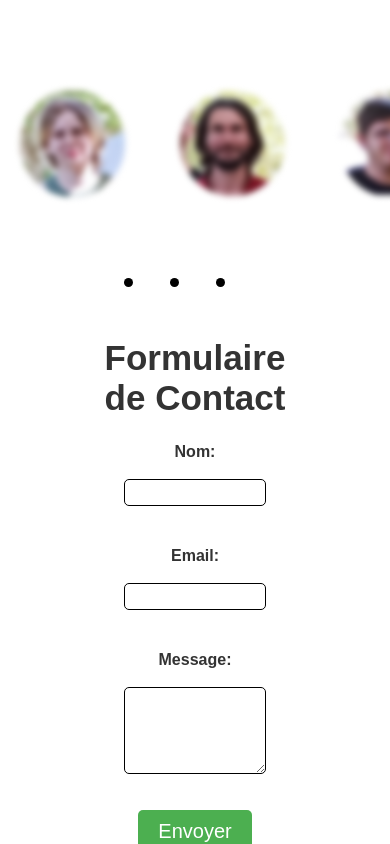
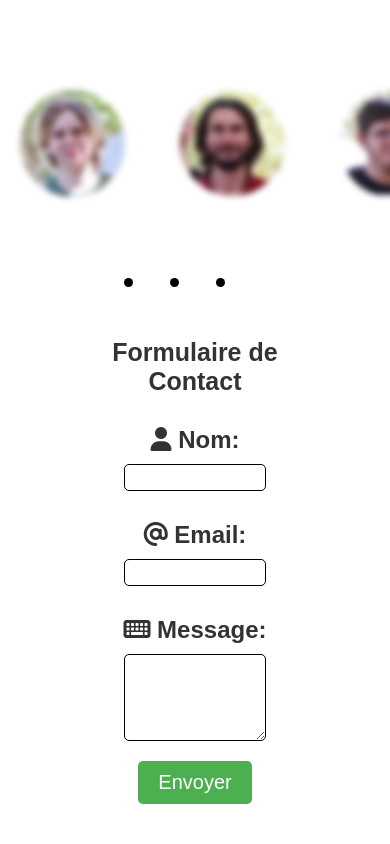
Before and after one commit to Jimmy-Lemaire/presentation-session, a plain HTML site: page index.html in a window 390 px wide. Shown: the part 1156-2000 px from the top of the page. Drawn offline with Linux system fonts and the light colour scheme.

Commit message:
ajout icones

```diff
--- a/Assets/Css/style.css
+++ b/Assets/Css/style.css
@@ -502,7 +502,7 @@ to{
 
 .form-contact form label {
     text-align: center;
-    margin-top: 5px;
+    margin: 10px 0px;
     font-size: 2em;
     font-weight: bold;
     color: #333;
@@ -510,6 +510,7 @@ to{
 
 .form-contact form input, .form-contact form textarea {
     width: 50%;
+	margin-bottom: 20px;
     padding: 5px;
     border: 1px solid #000000;
     border-radius: 5px;
@@ -586,9 +587,9 @@ footer {
     	margin:auto;
     }
     h1 {
-        font-size: 35px;
+        font-size: 25px;
     }
     .form-contact form label {
-        font-size: 1em;
+        font-size: 1.5em;
     }
 }
--- a/index.html
+++ b/index.html
@@ -5,7 +5,6 @@
     <meta name="viewport" content="width=device-width, initial-scale=1.0" />
     <title>Présentation session</title>
     <link rel="stylesheet" href="Assets/Css/style.css" />
-    <link rel="stylesheet" href="https://cdnjs.cloudflare.com/ajax/libs/font-awesome/4.7.0/css/font-awesome.min.css">
   </head>
   <body>
     <!-- header + navbar début-->
@@ -19,7 +18,7 @@
   <a href="#equipe">Équipe</a>
   <a href="#contact">Contact</a>
   <a href="javascript:void(0);" class="icon" onclick="myFunction()">
-    <i class="fa fa-bars"></i>
+  <i class="fa-solid fa-bars"></i>
   </a>
 </div>
 <!-- header + navbar fin-->
@@ -210,13 +209,12 @@
     <div class="form-contact"id="contact">
       <h1>Formulaire de Contact</h1>
       <form action="#" method="post">
-        <label for="name">Nom:</label><br />
-        <input type="text" id="name" name="name" required /><br /><br />
-        <label for="email">Email:</label><br />
-        <input type="email" id="email" name="email" required /><br /><br />
-        <label for="message">Message:</label><br />
-        <textarea id="message" name="message" rows="5" required></textarea
-        ><br /><br />
+        <label for="name"><i class="fa-solid fa-user"></i> Nom:</label>
+        <input type="text" id="name" name="name" required/>
+        <label for="email"><i class="fa-solid fa-at"></i> Email:</label>
+        <input type="email" id="email" name="email" required/>
+        <label for="message"><i class="fa-solid fa-keyboard"></i> Message:</label>
+        <textarea id="message" name="message" rows="5" required></textarea>
 
         <button type="submit">Envoyer</button>
       </form>
@@ -227,6 +225,8 @@
     </footer>
     <!-- footer fin-->
 
+
+<script src="https://kit.fontawesome.com/11b0093e02.js" crossorigin="anonymous"></script>
 <script>
 function myFunction() {
   var x = document.getElementById("myTopnav");
```
